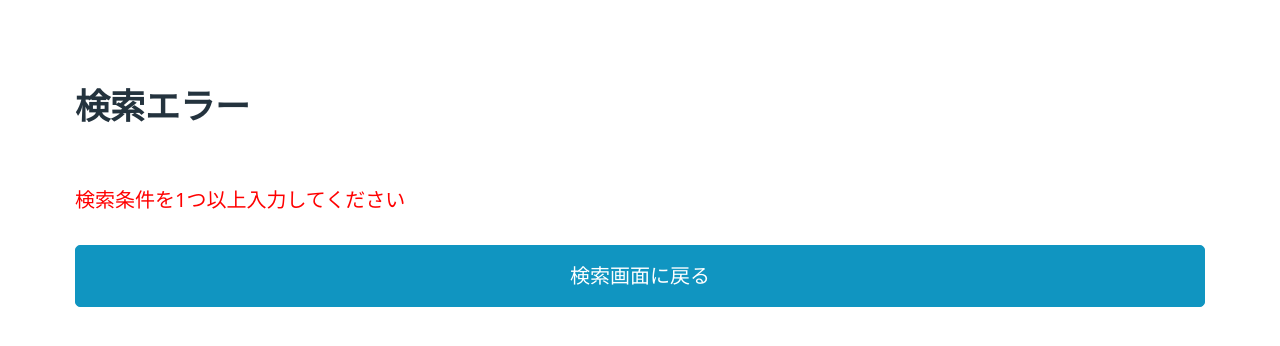
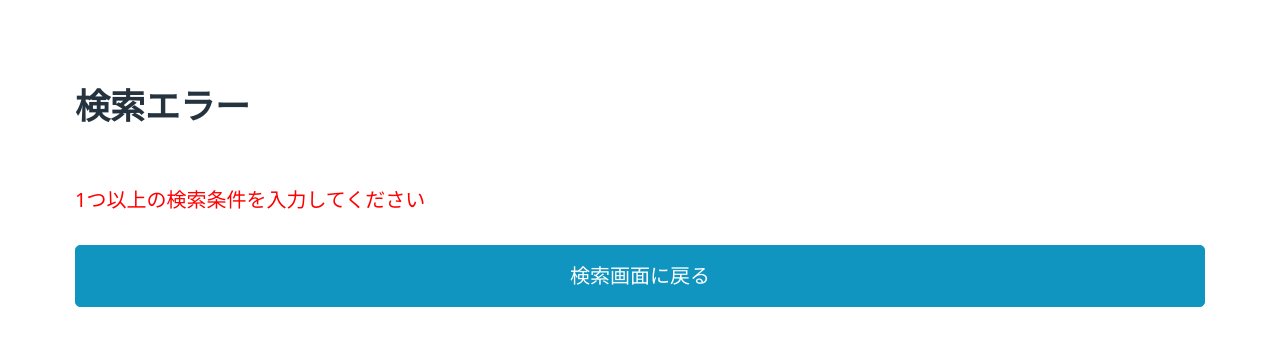
Before and after one commit to yabukilab/shimoda-b, a PHP site: page /search.php in a window 1280 px wide. Shown: the top 346 px of the page. Run offline with PHP 8.4, Linux system fonts and the light colour scheme.

Commit message:
文字変更

```diff
--- a/search.php
+++ b/search.php
@@ -14,7 +14,7 @@ $category = $_GET['category'] ?? '';
 if ($shop_name === '' && $area === '' && $payment === '' && $category === '') {
     $error_message = $is_en
         ? 'Please enter at least one search condition'
-        : '検索条件を1つ以上入力してください';
+        : '1つ以上の検索条件を入力してください';
     ?>
     <!DOCTYPE html>
     <html lang="<?= $is_en ? 'en' : 'ja' ?>">
```
